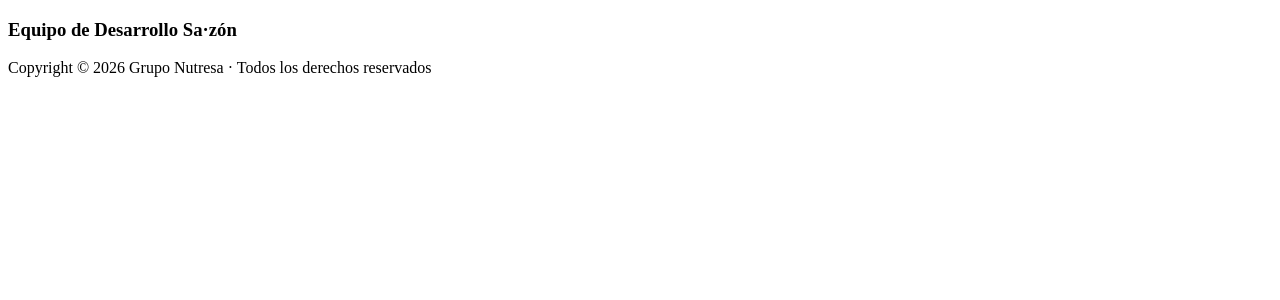
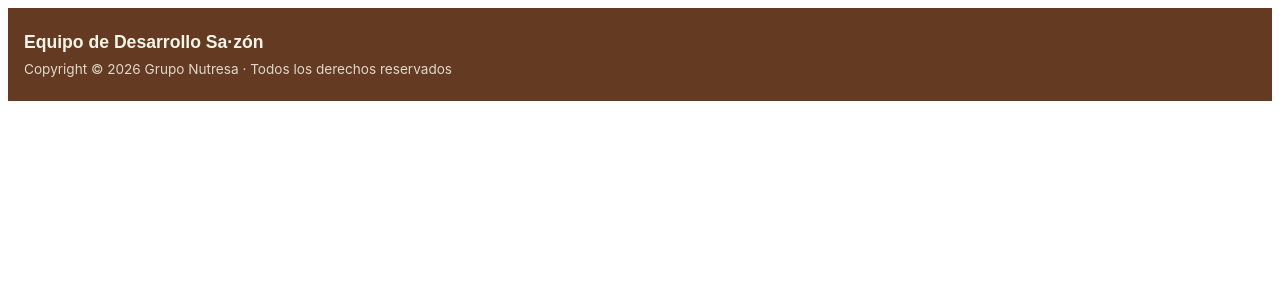
Before and after one commit to Katpertuz/momento-1-sazon-app, a React (Vite) app: page / in a window 1280 px wide. Shown: the top 300 px of the page. Built offline with nearby package versions, Linux system fonts and the light colour scheme.

Commit message:
feat: se le agrega estilo al footer y al contenido que hay dentro de este

```diff
--- a/src/App.jsx
+++ b/src/App.jsx
@@ -1,4 +1,5 @@
 import Footer from "./components/Footer"
+
 
 const App = () => {
   return (
--- a/src/components/Footer.module.css
+++ b/src/components/Footer.module.css
@@ -1,11 +1,20 @@
-.footer{
-
+.Footer{ background-color:  #643B22;
+    color: #F4F4E8;
+    text-align: left;
+    padding: 1.5rem 1rem;
+    margin-top: auto;
 }
 
 .texto{
-
+    font-family: 'Poppins', sans-serif ;
+    font-size: 1.1rem;
+    margin: 0 0 0.5rem 0;
+    font-weight: 600;
 }
 
 .copyright{
-
+  font-family: 'Inter', sans-serif;
+  font-size: 0.85rem;
+  margin: 0;
+  opacity: 0.85;
 }
--- a/src/components/Productcard.jsx
+++ b/src/components/Productcard.jsx
@@ -3,7 +3,11 @@ import estilos from ' ./ProductCard.module.css'
 
  const Productcard = () => {
   return (
-    <div>Productcard</div>
+    <>
+
+
+
+    </>
   )
 }
  export default Productcard
```
Also changed, not shown: 1 other file (tests, documents, lock files or other folders).
